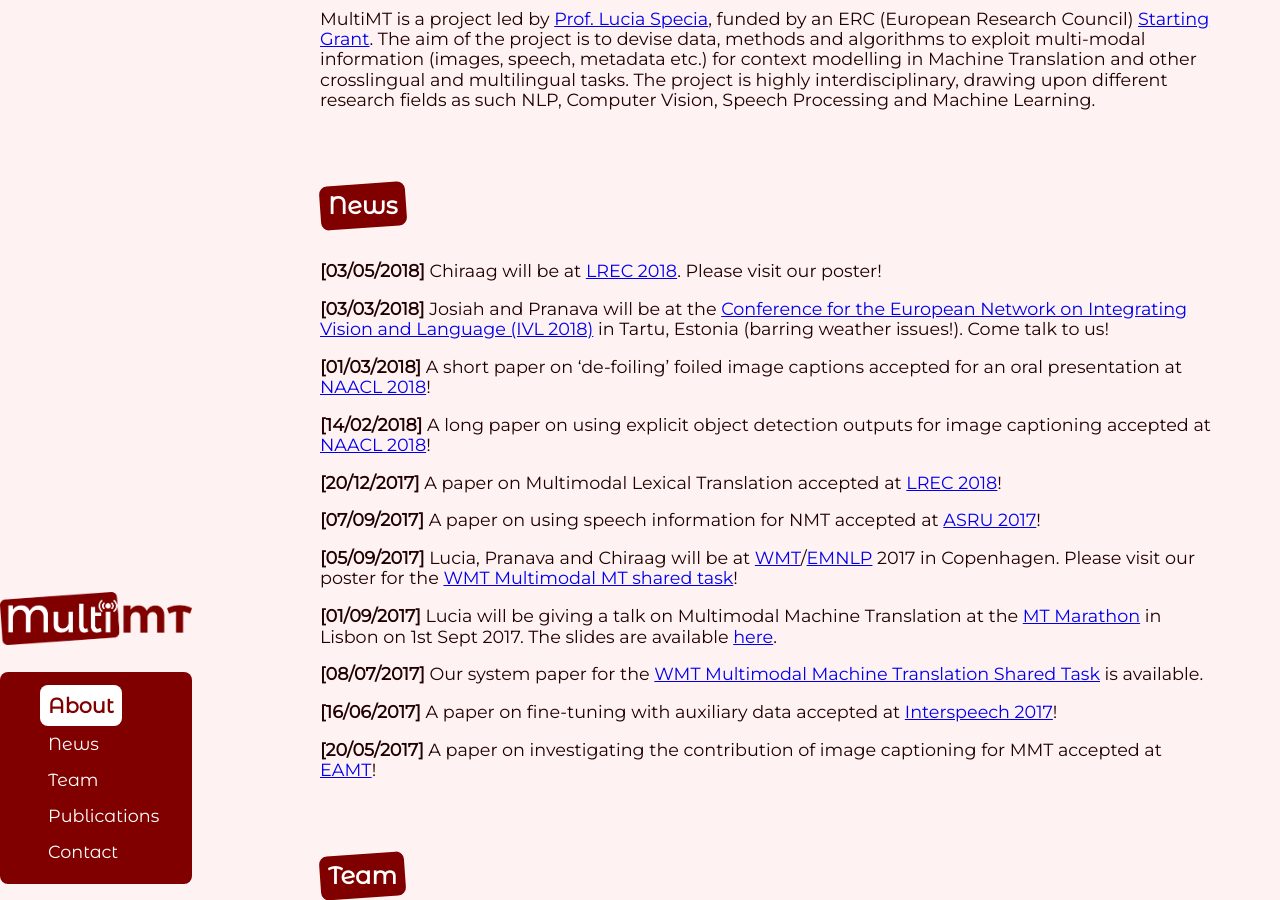
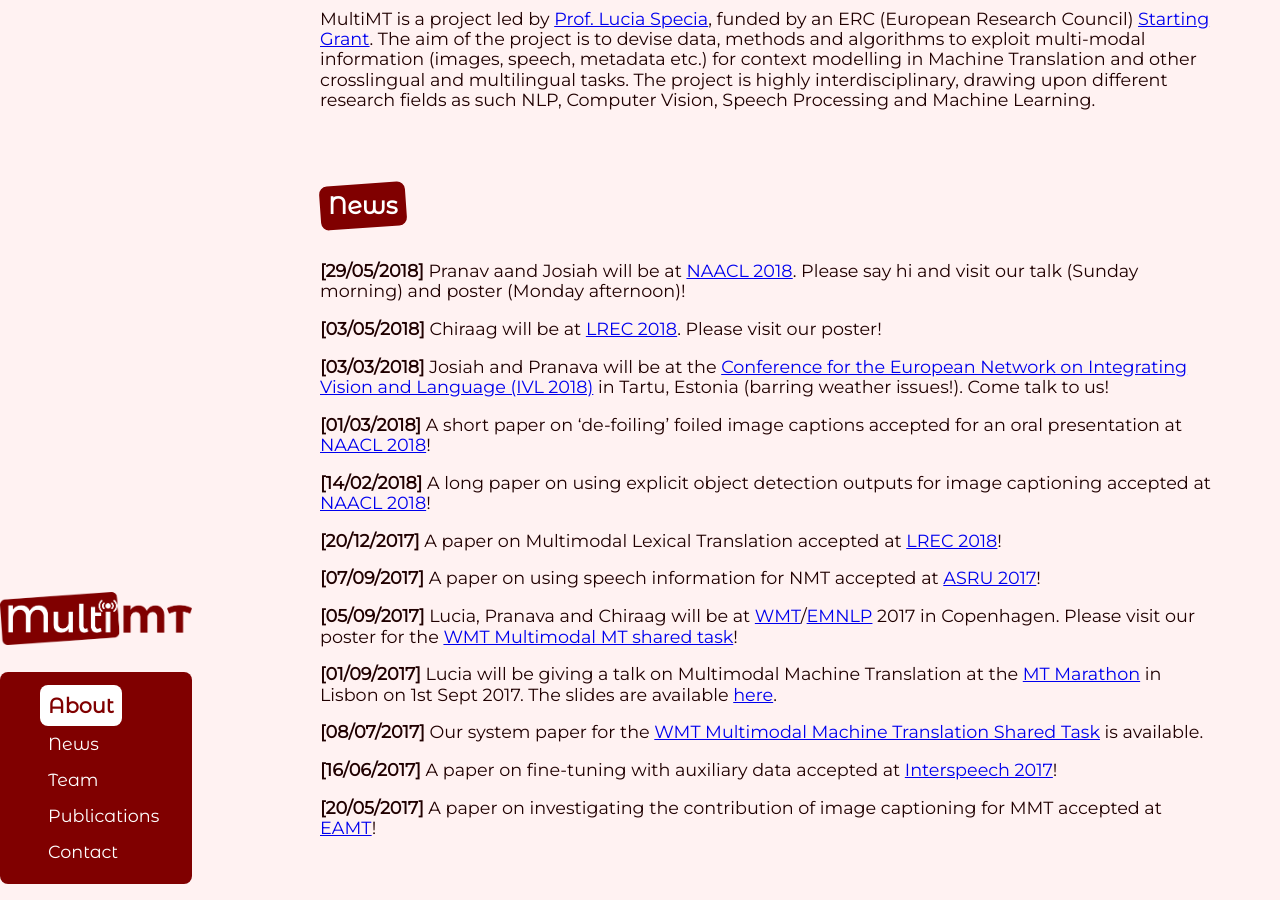
Before and after one commit to MultiMT/multimt.github.io, a Jekyll site: the page built from index.html, in a window 1280 px wide and 900 px high, scrolled down 514 px. Built offline with Jekyll 4.4.1, drawn with Linux system fonts in a browser that asks for light colours.

Commit message:
Added NAACL arxiv for defoil

```diff
--- a/_data/news.yml
+++ b/_data/news.yml
@@ -1,3 +1,6 @@
+- date: 29/05/2018
+  description: "Pranav aand Josiah will be at [NAACL 2018](http://naacl2018.org/). Please say hi and visit our talk (Sunday morning) and poster (Monday afternoon)!"
+
 - date: 03/05/2018
   description: "Chiraag will be at [LREC 2018](http://lrec2018.lrec-conf.org/). Please visit our poster!"
 
--- a/_data/publication.yml
+++ b/_data/publication.yml
@@ -4,6 +4,7 @@
   location: "North American Chapter of the Association of Computational Linguistics: Human Language Technology (NAACL HLT), Short Paper, 2018"
   assets:
   - name: Paper
+    url: https://arxiv.org/pdf/1805.06549
     icon: "images/icon/pdf.png"
 
 - title: "Object Counts! Bringing Explicit Detections Back into Image Captioning"
```
